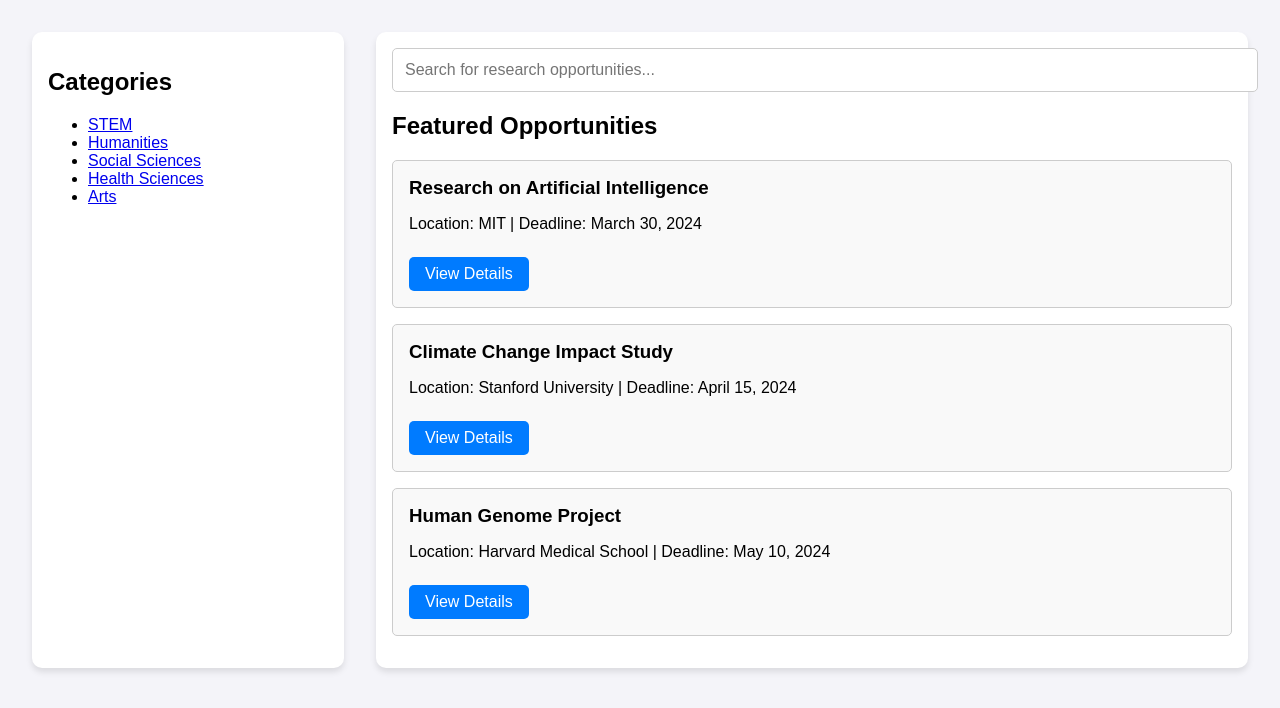
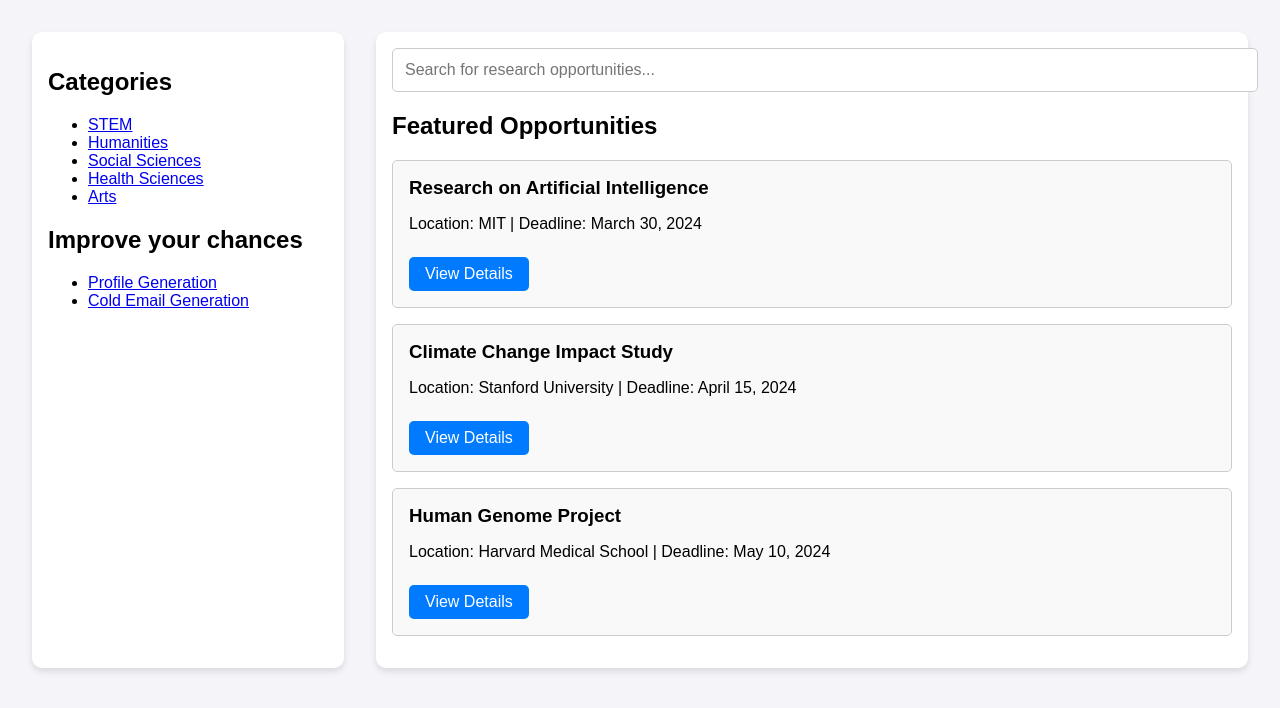
Before and after one commit to jogeshwaranish/research-website, a Flask app: template app/templates/dashboard.html in a window 1280 px wide. Shown: the part 69-777 px from the top of the page. Run offline with Flask 3, Linux system fonts and the light colour scheme; the template is opened without the code that fills it, so the values that code supplies are empty.

Commit message:
more changes to dashboard

```diff
--- a/app/app.py
+++ b/app/app.py
@@ -63,13 +63,7 @@ def signup():
 @app.route("/logout", methods=["DELETE"])
 @jwt_required(verify_type=False)
 def logout():
-    token = get_jwt()
-    jti = token["jti"]
-    ttype = token["type"]
-    jwt_redis_blocklist.set(jti, "", ex=ACCESS_EXPIRES)
-
-    # Returns "Access token revoked" or "Refresh token revoked"
-    return jsonify(msg=f"{ttype.capitalize()} token successfully revoked")
+    pass
 
 
 
--- a/app/templates/dashboard.html
+++ b/app/templates/dashboard.html
@@ -113,6 +113,11 @@
                 <li><a href="#">Health Sciences</a></li>
                 <li><a href="#">Arts</a></li>
             </ul>
+            <h2>Improve your chances</h2>
+            <ul>
+                <li><a href="#">Profile Generation</a></li>
+                <li><a href="#">Cold Email Generation</a></li>
+            </ul>
         </aside>
         <main class="content">
             <div class="search-bar">
```
